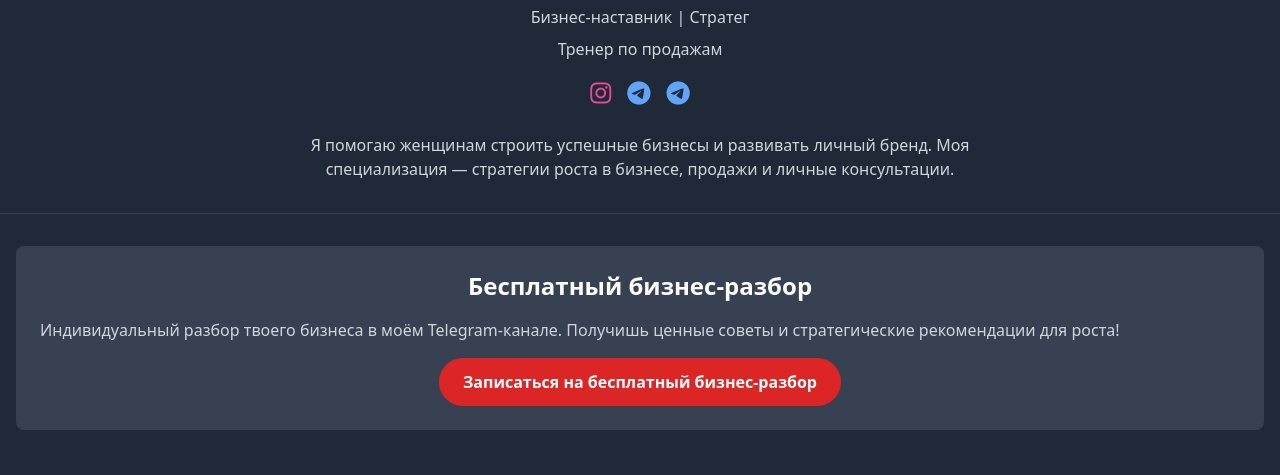
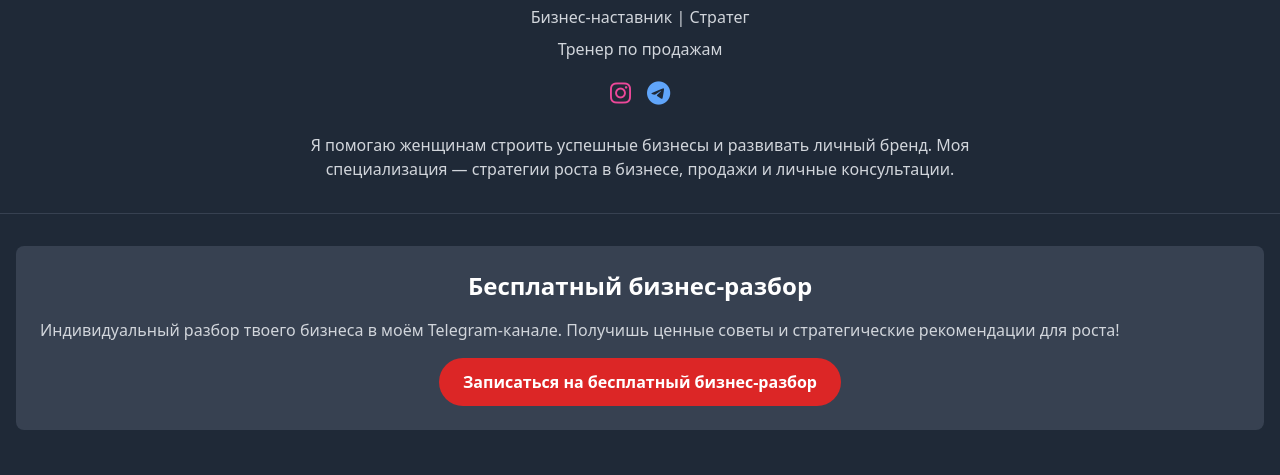
Before and after one commit to BI-bussiness/bogaychuk-inna, a plain HTML site: page index.html in a window 1280 px wide. Shown: the part 311-786 px from the top of the page. Drawn offline with nearby package versions, Linux system fonts and the light colour scheme.

Commit message:
Update index.html

```diff
--- a/index.html
+++ b/index.html
@@ -23,10 +23,6 @@
                         <i class="fab fa-instagram" aria-hidden="true"></i>
                     </a>
                     <a href="https://t.me/bogaychuk_rost" target="_blank"
-                       class="text-2xl text-blue-400 hover:text-blue-300 transition duration-300">
-                        <i class="fab fa-telegram" aria-hidden="true"></i>
-                    </a>
-                    <a href="https://t.me/bogaychukzvezda" target="_blank"
                        class="text-2xl text-blue-400 hover:text-blue-300 transition duration-300">
                         <i class="fab fa-telegram" aria-hidden="true"></i>
                     </a>
```
